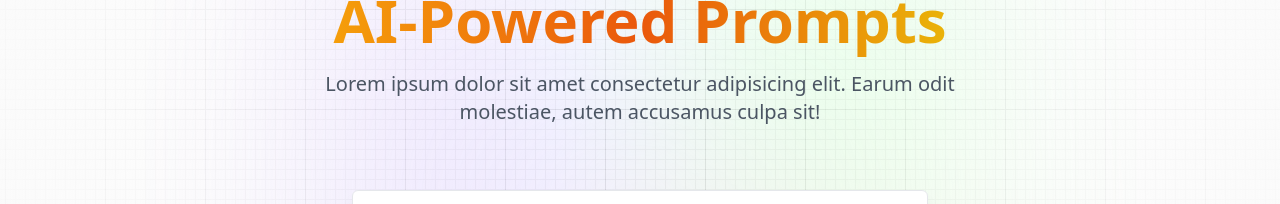
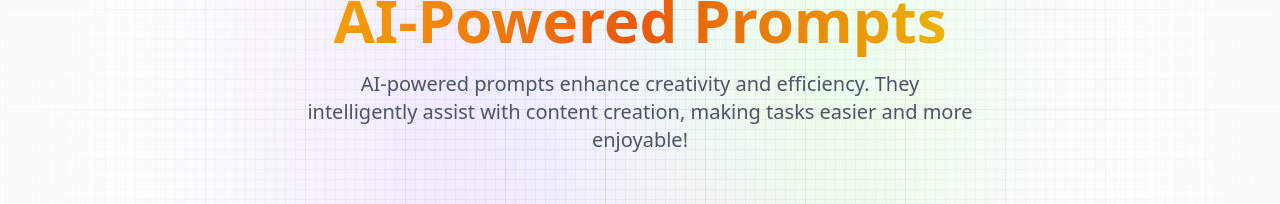
Before and after one commit to mnoushadmhd/netlifypromptopia, a Next.js app: page / in a window 1280 px wide. Shown: the part 196-400 px from the top of the page. Built offline with nearby package versions, Linux system fonts and the light colour scheme; no server answers; the database is empty.

Commit message:
subheading commit

```diff
--- a/app/page.jsx
+++ b/app/page.jsx
@@ -8,7 +8,7 @@ const Home = () => {
             <br className="max-md:hidden"/>
             <span className="orange_gradient text-center">AI-Powered Prompts</span>
         </h1>
-        <p className="desc text-center">Lorem ipsum dolor sit amet consectetur adipisicing elit. Earum odit molestiae, autem accusamus culpa sit!</p>
+        <p className="desc text-center">AI-powered prompts enhance creativity and efficiency. They intelligently assist with content creation, making tasks easier and more enjoyable!</p>
 
         <Feed />
     </section>
```
